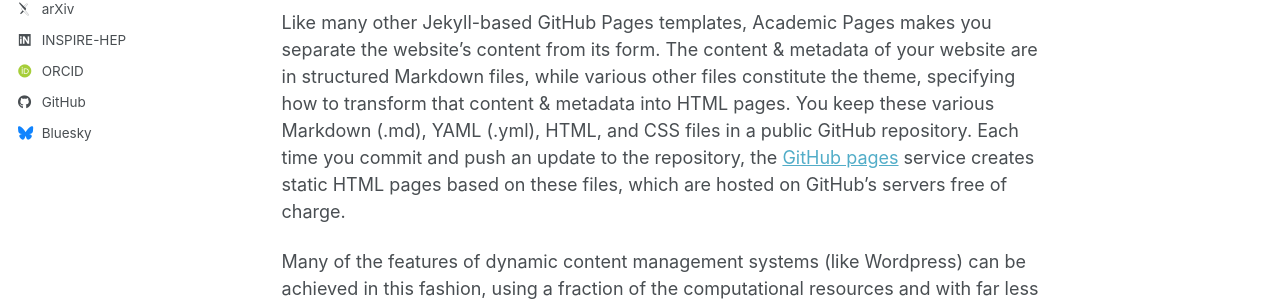
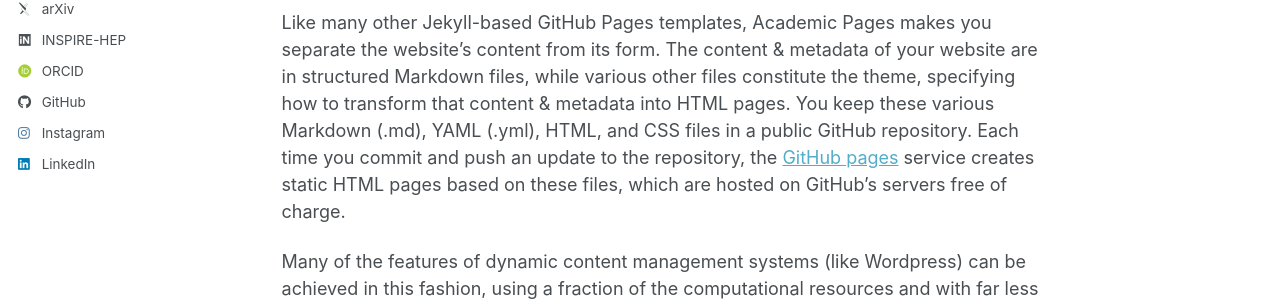
Before and after one commit to leiflui/leiflui.github.io, a Jekyll site: the page built from _pages/about.md, in a window 1280 px wide. Shown: the part 527-833 px from the top of the page. Built offline with Jekyll 4.4.1, drawn with Linux system fonts in a browser that asks for light colours; some web fonts are replaced; a script bundle is joined from its source files by our own code; library files that are not in the unit come from our copies; some of the changed lines change nothing that is shown.

Commit message:
Update _config.yml

```diff
--- a/_config.yml
+++ b/_config.yml
@@ -33,40 +33,31 @@
   email            : "leiflui@connect.hku.hk"
 
   # Academic websites
-  academia         : # URL
   arxiv            : "https://arxiv.org/search/astro-ph?searchtype=author&query=Lui,+L"
-  googlescholar    : # URL
   inspire-hep      : "https://inspirehep.net/authors/2960480"
-  impactstory      : # URL
   orcid            : "https://orcid.org/0000-0003-0246-9681"
-  semantic         : # URL
-  ssrn             : # URL
-  pubmed           : # URL
-  researchgate     : # URL
-  scopus           : # URL
-  zotero           : # URL
 
 
   # Repositories and software development
   bitbucket        : # Username - Update with your username on the site
   codepen          : # Username
   dribbble         : # Username
-  github           : "academicpages"
+  github           : "leiflui"
   kaggle           : # Username
   stackoverflow    : # User number or user number and name (i.e., use "1" or "1/jeff-atwood")
 
   # Social media
   artstation       : # Username
-  bluesky          : "bsky.app" # Replace this with you Bluesky username
+  bluesky          : # Replace this with you Bluesky username
   facebook         : # Username
   flickr           : # Username
   foursquare       : # Username
   goodreads        : # Username
   google_plus      : # Username
   keybase          : # Username
-  instagram        : # Username
+  instagram        : "leiflui"
   lastfm           : # Username
-  linkedin         : # Username
+  linkedin         : "leiflui"
   mastodon         : # URL
   medium           : # URL
   pinterest        : # Username
```
